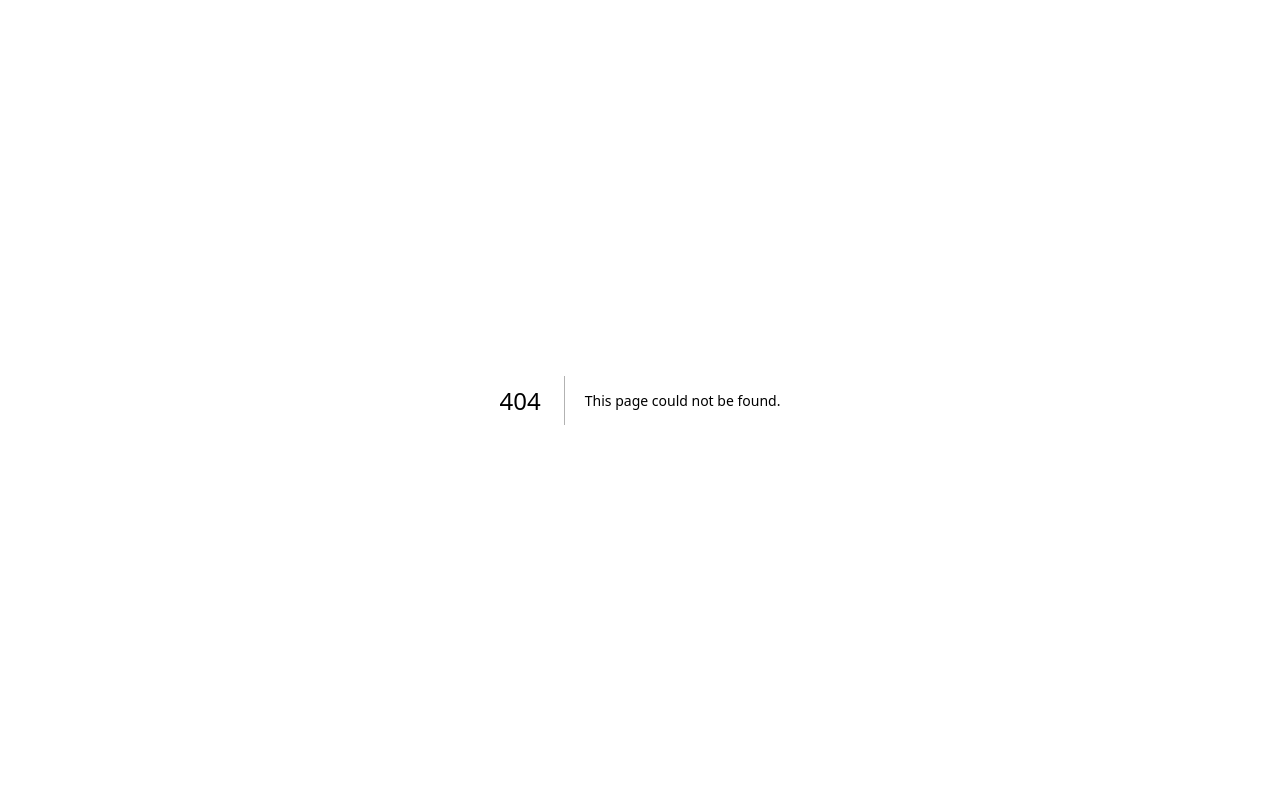
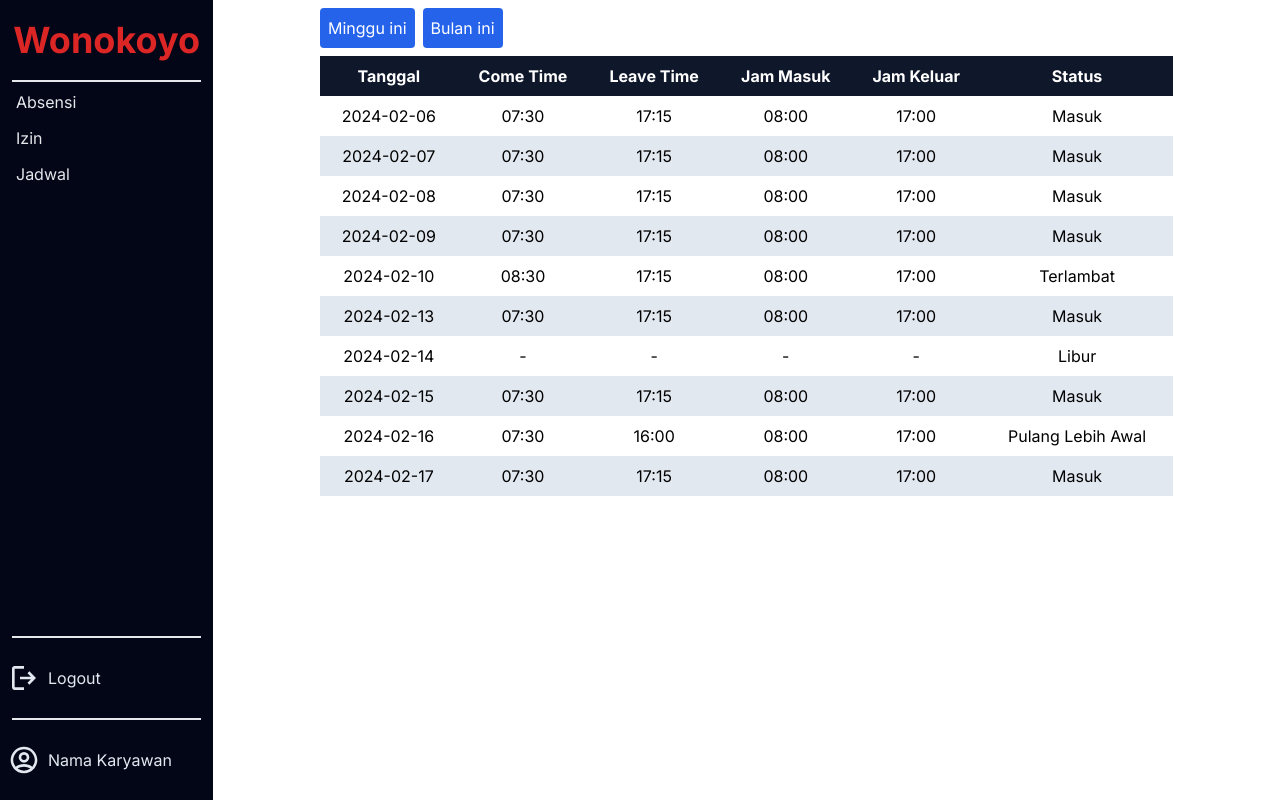
Before and after one commit to alexdoffgit/absensi_nextjs, a Next.js app: page /karyawan/absensi in a window 1280 px wide. Before the commit this address had no page. Built offline with nearby package versions, Linux system fonts and the light colour scheme.

Commit message:
commit before trying prettier

```diff
--- /dev/null
+++ b/app/karyawan/absensi/page.tsx
@@ -0,0 +1,78 @@
+import { allAbsenKaryawan } from "@/dummy-data/absen-karyawan";
+
+
+
+async function DataTable() {
+  const data = await allAbsenKaryawan()
+
+  const thStyle = `p-2 text-white bg-slate-900`
+  const tdStyle = `text-center p-2`
+  const tdOddStyle = `${tdStyle} bg-slate-200`
+
+  const FilterControl = () => (
+    <div className="flex gap-2 my-2">
+      <button className="p-2 bg-blue-600 text-white rounded">Minggu ini</button>
+      <button className="p-2 bg-blue-600 text-white rounded">Bulan ini</button>
+    </div>
+  )
+
+  return (
+    <div className="flex flex-col">
+      <FilterControl />
+      <div className="overflow-x-auto">
+        <table className="w-full">
+          <thead>
+            <tr>
+              <th className={thStyle}>Tanggal</th>
+              <th className={thStyle}>Come Time</th>
+              <th className={thStyle}>Leave Time</th>
+              <th className={thStyle}>Jam Masuk</th>
+              <th className={thStyle}>Jam Keluar</th>
+              <th className={thStyle}>Status</th>
+            </tr>
+          </thead>
+          <tbody>
+            {
+              data.map((d, i) => {
+                if(i % 2 != 0) {
+                  return (
+                    <tr key={`${d.tanggal}__${d.come_time}__${d.leave_time}`}>
+                      <td className={tdOddStyle}>{d.tanggal}</td>
+                      <td className={tdOddStyle}>{d.come_time}</td>
+                      <td className={tdOddStyle}>{d.leave_time}</td>
+                      <td className={tdOddStyle}>{d.jam_masuk}</td>
+                      <td className={tdOddStyle}>{d.jam_keluar}</td>
+                      <td className={tdOddStyle}>{d.status}</td>
+                    </tr>
+                  )
+                } else {
+                  return (
+                    <tr key={`${d.tanggal}__${d.come_time}__${d.leave_time}`}>
+                      <td className={tdStyle}>{d.tanggal}</td>
+                      <td className={tdStyle}>{d.come_time}</td>
+                      <td className={tdStyle}>{d.leave_time}</td>
+                      <td className={tdStyle}>{d.jam_masuk}</td>
+                      <td className={tdStyle}>{d.jam_keluar}</td>
+                      <td className={tdStyle}>{d.status}</td>
+                    </tr>
+                  )
+                }
+              })
+              .slice(0, 10)
+            }
+          </tbody>
+        </table>
+      </div>
+    </div>
+  )
+}
+
+export default async function AbsensiKaryawan() {
+  return (
+    <div className="grid grid-cols-7 lg:grid-cols-10 h-full">
+      <div className="col-start-2 col-end-7 lg:col-end-10">
+        <DataTable />
+      </div>
+    </div>
+  )
+}
```
Also changed, not shown: 1 other file (tests, documents, lock files or other folders).
